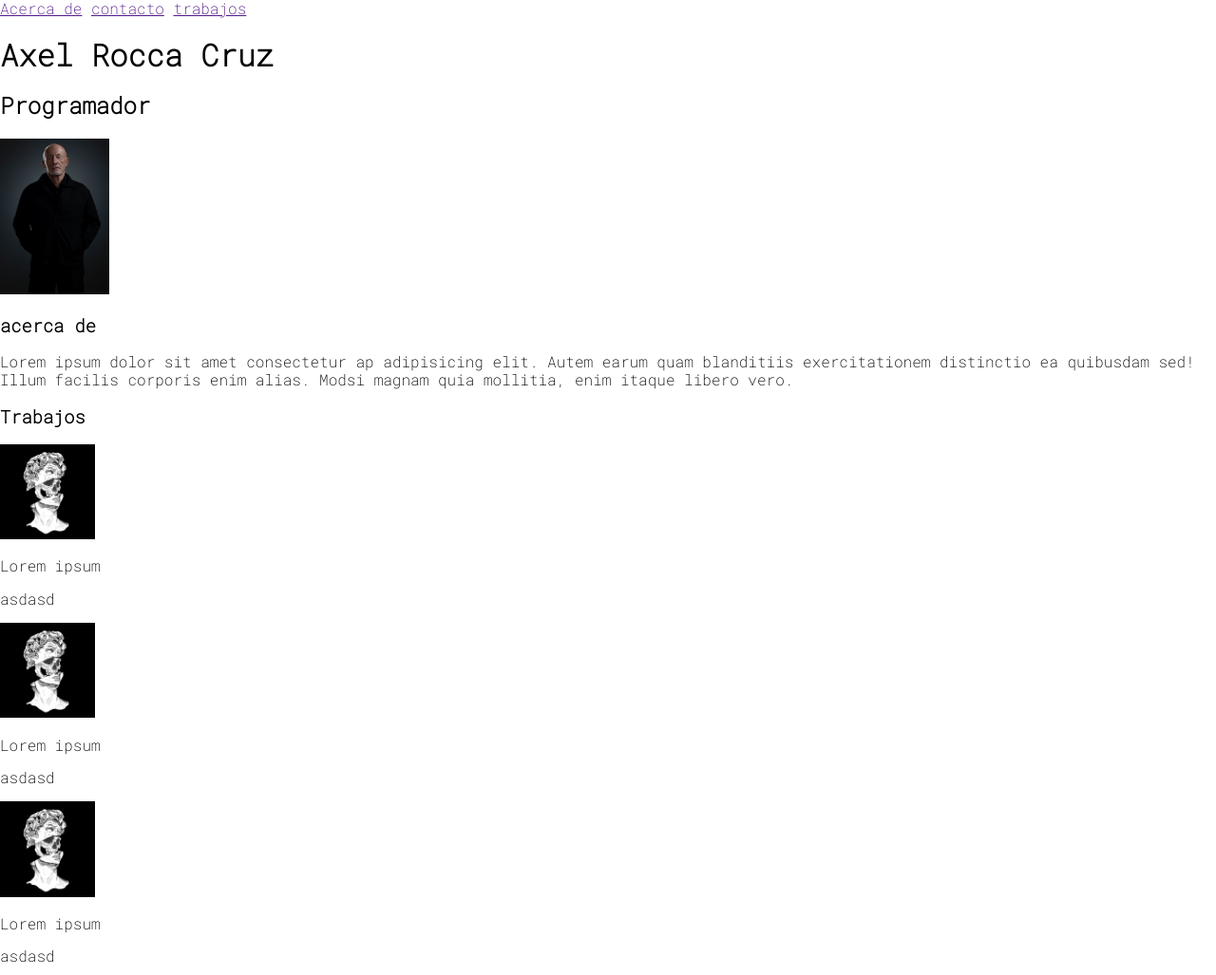
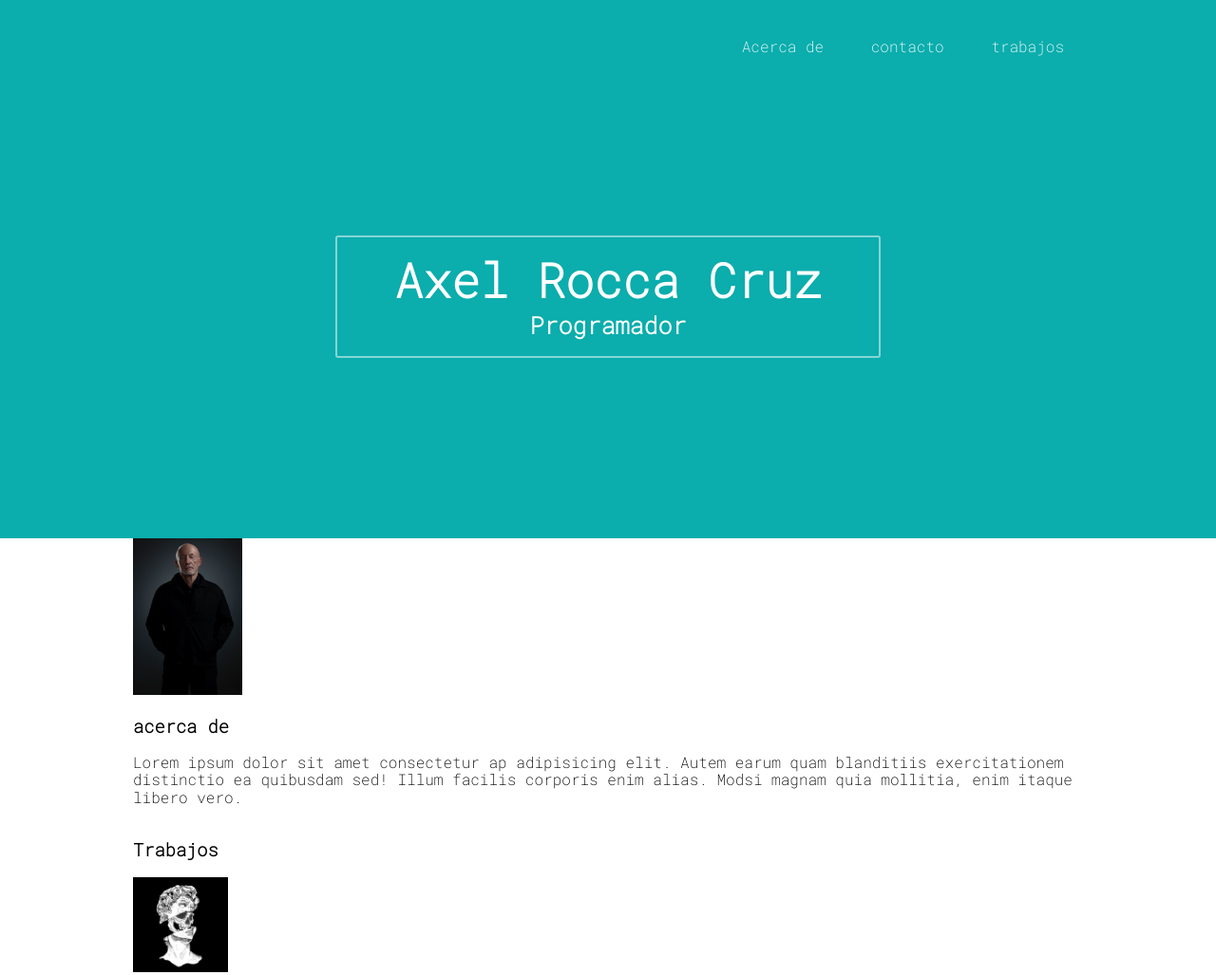
Before and after one commit to Qzxell/Pagina_Personal, a plain HTML site: page index.html in a window 1280 px wide. Shown: the top 1027 px of the page at 95% size. Drawn offline with Linux system fonts and the light colour scheme.

Commit message:
terminado el header

```diff
--- a/index.css
+++ b/index.css
@@ -1,3 +1,62 @@
 * {
+   box-sizing: border-box;
    font-family: 'Roboto Mono', monospace;
 }
+
+body {
+   background: #fff;
+   font-size: 16px;
+}
+.contenedor {
+   width: 90%;
+   max-width: 1000px;
+   margin: auto;
+   overflow: hidden;
+}
+
+header {
+   background:  rgb(11, 173, 173);
+   max-height: 600px;
+}
+header .menu {
+   margin: 40px 0;
+   text-align: right;
+}
+header .menu a {
+   margin: 0 20px;
+   color: #fff;
+   padding-bottom: 9px;
+   font-size: 1em;
+   display: inline;
+   text-decoration: none;
+   border-bottom: 2px solid transparent;
+}
+header .menu a:hover {
+   border-bottom: 2px solid #fff;
+}
+header .contenedor-texto {
+   display: flex;
+   justify-content: center;
+   align-items: center;
+   margin: 190px 0;
+}
+header .contenedor-texto .texto {
+   border: 2px solid rgba(255,255,255,0.5);
+   border-radius: 3px;
+   display: inline-block;
+   text-align: center;
+   padding: 20px 60px;
+}
+header .contenedor-texto .texto h1,header .contenedor-texto .texto h2 {
+   color: #fff;
+   margin: 0;
+}
+header .contenedor-texto .texto .nombre {
+   margin-bottom: 10px;
+   font-size: 50px;
+   line-height: 50px;
+}
+header .contenedor-texto .texto .profesion {
+   font-size: 25px;
+   line-height: 25px;
+}
```
Also changed, not shown: img/mee.jpeg (added), 1 other file.
